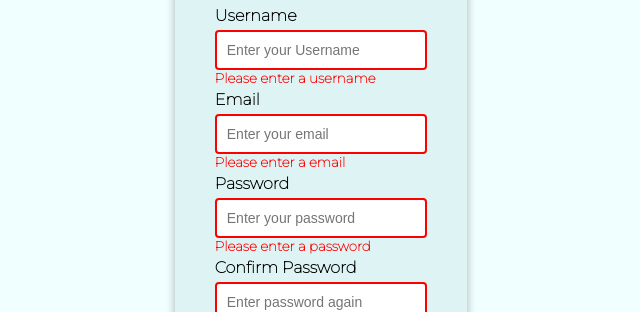
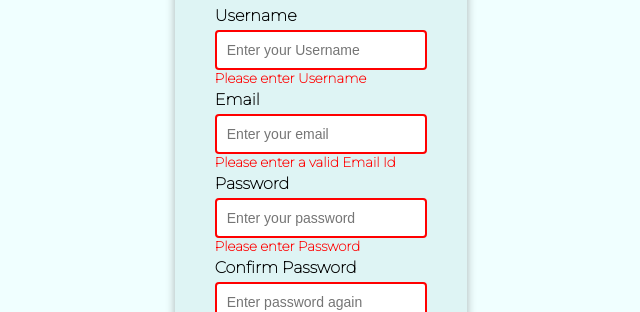
Before and after one commit to ayushiverma24/JSFormValidation, a plain HTML site: page index.html in a window 1280 px wide. Both pictures are taken after a click on the element 639 px from the left and 400 px from the top of the page. Shown: the part 241-553 px from the top of the page, 319-959 px from the left. Drawn offline with Linux system fonts and the light colour scheme.

Commit message:
Error message change

```diff
--- a/index.html
+++ b/index.html
@@ -28,7 +28,7 @@
         </div>
         <div class="form-control">
             <label for="confirmpassword">Confirm Password</label>
-            <input type="password" id="Cpassword" placeholder="Enter password again">
+            <input type="password" id="confirmpassword" placeholder="Enter password again">
             <small>Error msg here</small>
         </div>
         <button>Submit</button>
--- a/script.js
+++ b/script.js
@@ -1,15 +1,27 @@
-document.title = "Ayushi"
 const form  = document.getElementById('form');
 const username = document.getElementById('username') ;
 const email = document.getElementById('email');
 const password = document.getElementById('password');
-const confirmPassword = document.getElementById('Cpassword');
-
+const confirmpassword = document.getElementById('confirmpassword');
+const errorMsg = {
+    'username': 'Please enter Username',
+    'email':'Please enter a valid Email Id',
+    'password':'Please enter Password',
+    'confirmpassword':'Enter your password again'
+}
 function showError(input, message){
     const formControl = input.parentElement;
     formControl.className = 'form-control error';
     const small = formControl.querySelector('small');
     small.innerText = message;
+}
+const checkRequired=(inputArr)=>{
+    inputArr.forEach((input)=>{
+    const errorMessage  = errorMsg[input.id];
+        if(input.value.trim() === ''){
+            showError(input,errorMessage)
+        }
+    })
 }
 const isValidEmail=(email)=>{
  const emailRegEx = /^[\w-\.]+@([\w-]+\.)+[\w-]{2,4}$/;
@@ -18,12 +30,6 @@ const isValidEmail=(email)=>{
 form.addEventListener('click',(e)=>{
     e.preventDefault();
 console.log('form submit cicked');
-if(username.value ==='') showError(username,"Please enter a username");
-if(email.value ==='') showError(email,"Please enter a email");
-else if(!isValidEmail(email.value)){
-    showError(email,"Enter a valid email");
-}
-if(password.value ==='') showError(password,"Please enter a password");
-if(Cpassword.value ==='') showError(Cpassword,"Enter your password again");
+checkRequired([username,email,password,confirmpassword])
 
 })
```
